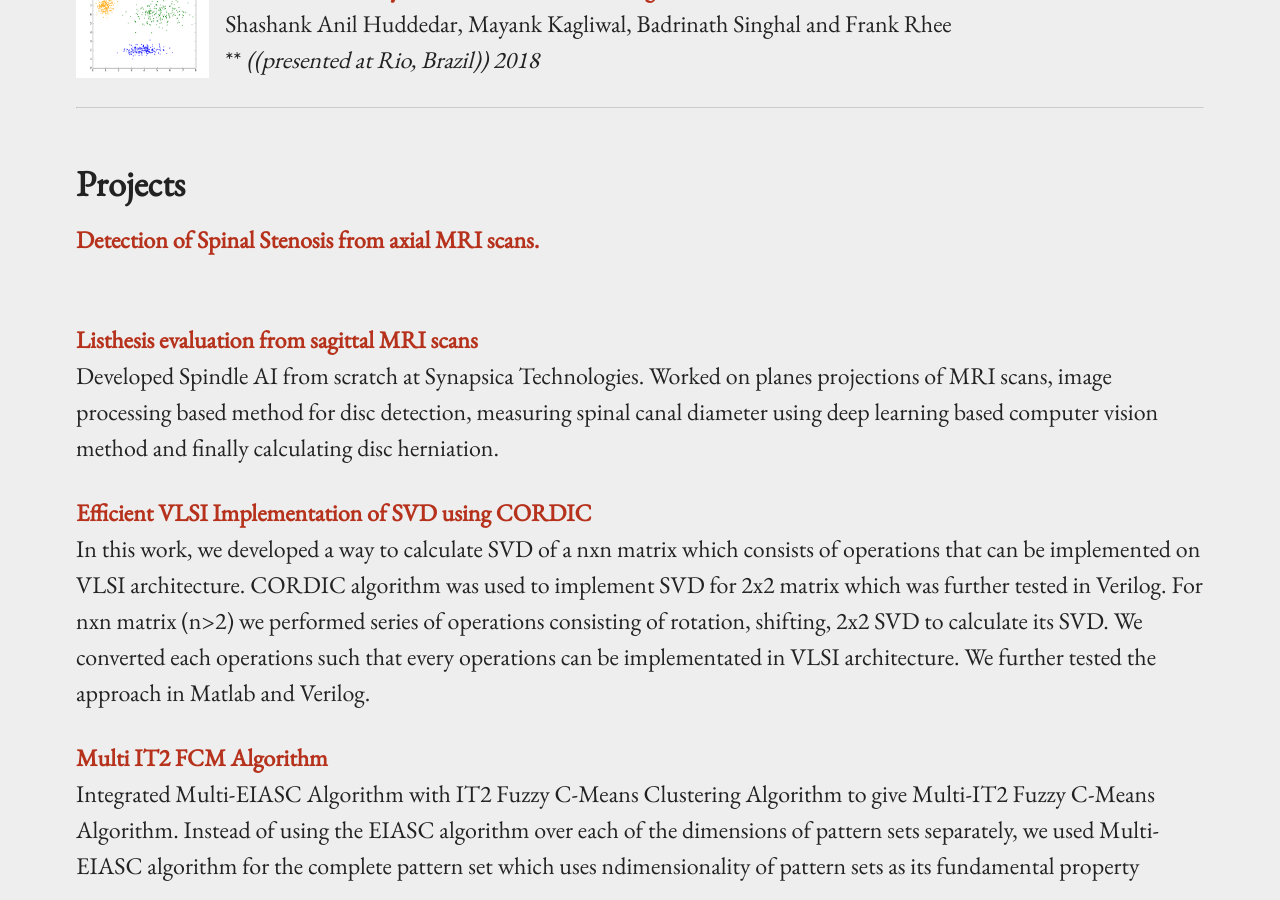
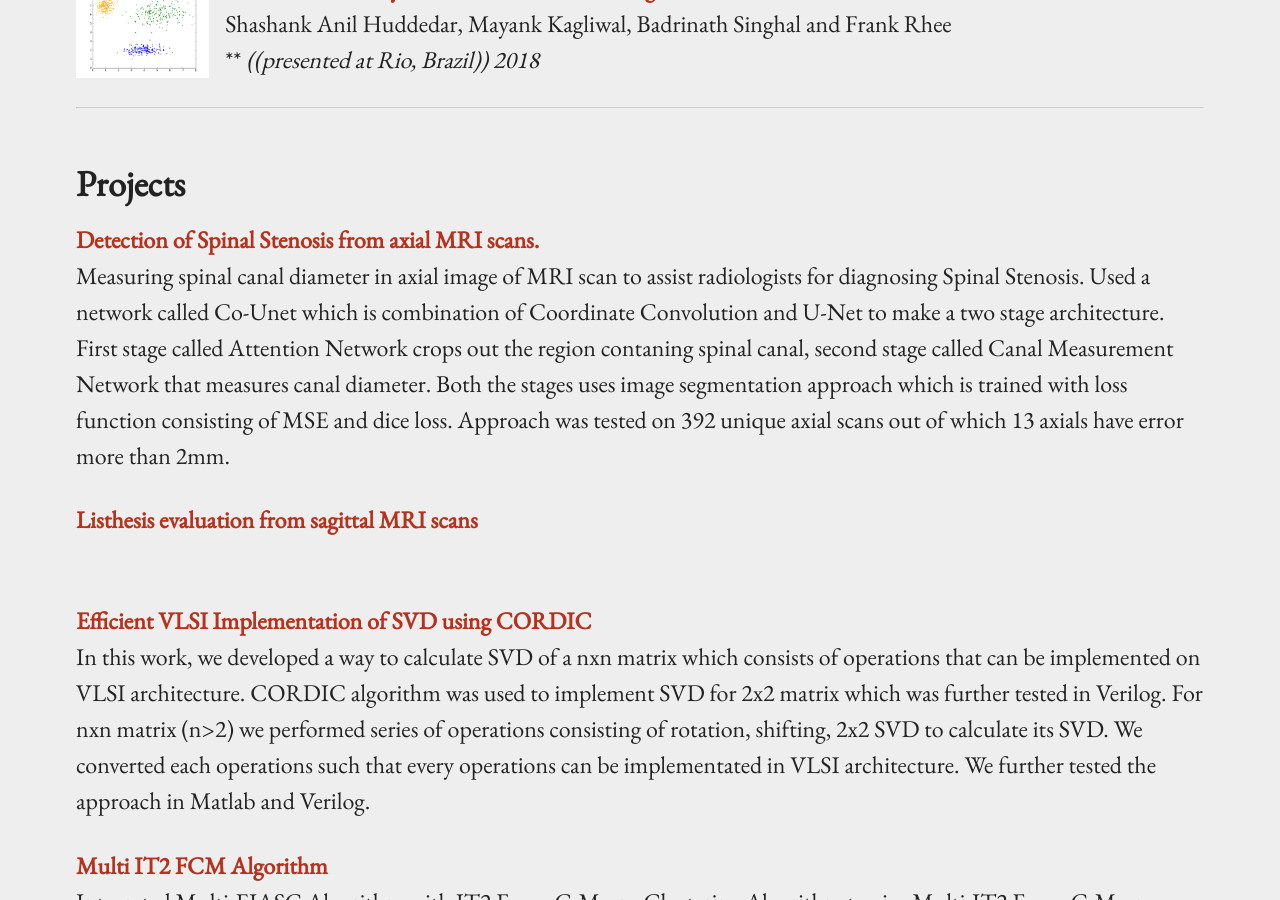
Before and after one commit to BadrinathS/BadrinathS.github.io, a Jekyll site: the page built from research.md, in a window 1280 px wide and 900 px high, scrolled down 527 px. Built offline with Jekyll 4.4.1, drawn with Linux system fonts in a browser that asks for light colours.

Commit message:
Update research.md

```diff
--- a/research.md
+++ b/research.md
@@ -45,6 +45,7 @@ pubs:
 projects:
 
     - title:   "Detection of Spinal Stenosis from axial MRI scans."
+      about: "Measuring spinal canal diameter in axial image of MRI scan to assist radiologists for diagnosing Spinal Stenosis. Used a network called Co-Unet which is combination of Coordinate Convolution and U-Net to make a two stage architecture. First stage called Attention Network crops out the region contaning spinal canal, second stage called Canal Measurement Network that measures canal diameter. Both the stages uses image segmentation approach which is trained with loss function consisting of MSE and dice loss. Approach was tested on 392 unique axial scans out of which 13 axials have error more than 2mm."
     #  author:  "M. McFly, D. Kirk, L. Skywalker, H.J. Potter, I. Jones, H. Houdini"
     #  journal: "Transactions on Black Magic"
     #  note:    "(presented at Oz)"
@@ -58,7 +59,7 @@ projects:
 
 
     - title:   "Listhesis evaluation from sagittal MRI scans"
-      about: "Developed Spindle AI from scratch at Synapsica Technologies. Worked on planes projections of MRI scans, image processing based method for disc detection, measuring spinal canal diameter using deep learning based computer vision method and finally calculating disc herniation."
+      about: ""
     #  author:  "Uddeshya Upadhyay, Badrinath Singhal, Meenakshi Singh"
     # conference: "Internation Joint Conference on Neural Networks"
     #  note:    "(presented at Budapest, Hungary)"
```
